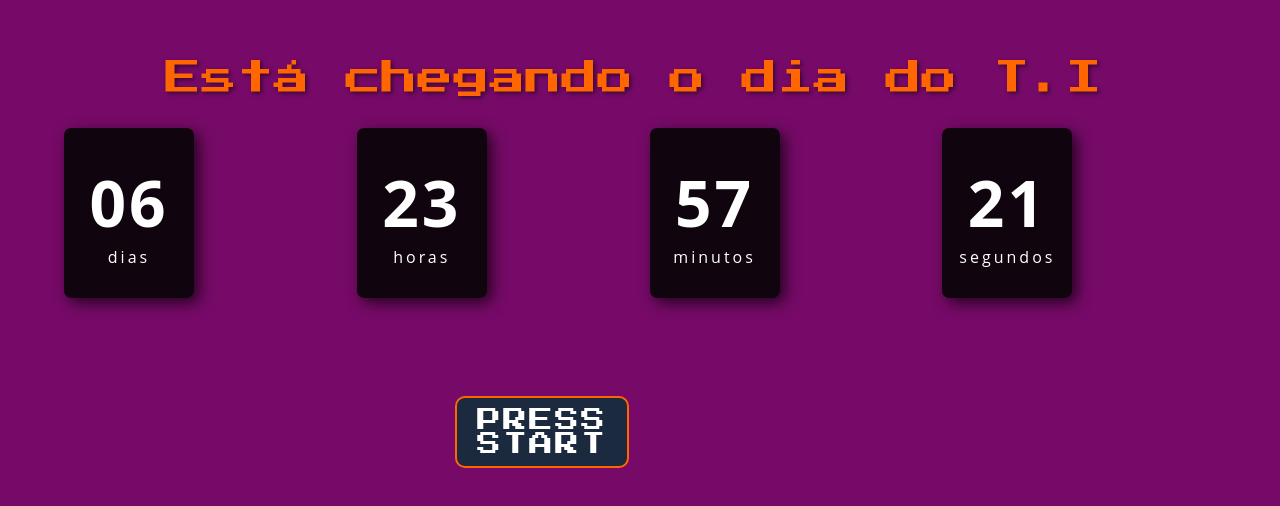
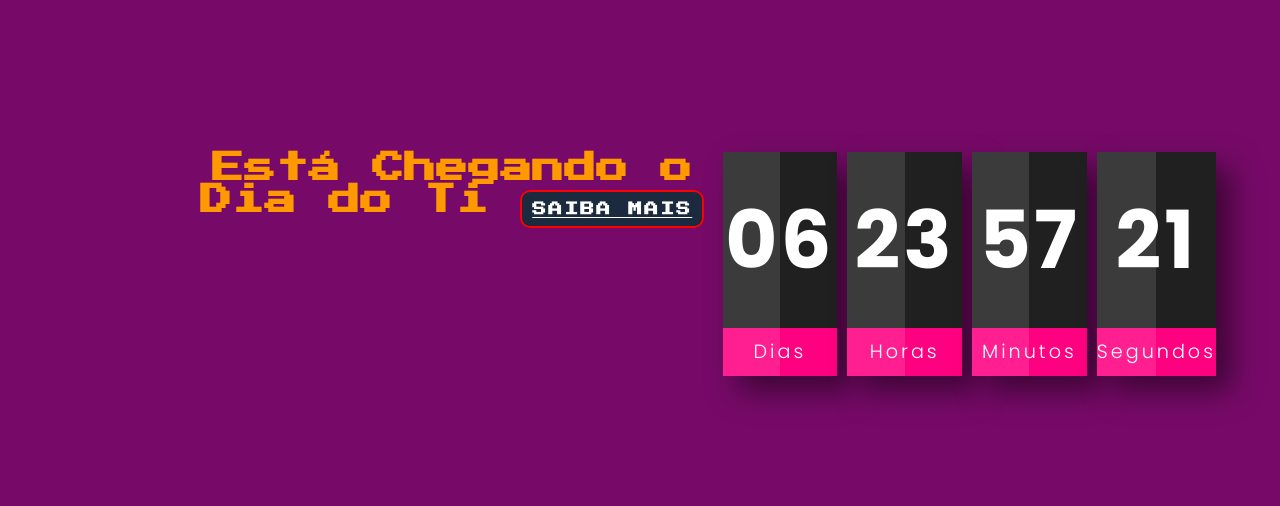
Before and after one commit to thiagojanus/diadot.i, a plain HTML site: page index.html in a window 1280 px wide. Shown: the part 136-642 px from the top of the page. Drawn offline with Linux system fonts and the light colour scheme.

Commit message:
Add files via upload

```diff
--- a/index.html
+++ b/index.html
@@ -5,6 +5,7 @@
     <meta name="viewport" content="width=device-width, initial-scale=1.0" />
     <link  rel="icon" href="img/favicon-16x16.png" type="image/x-icon">
     <title>T.I DAY</title>
+    <link  rel="icon" href="img/logo 3favicon-32x32.png" type="image/x-icon">
     <link rel="stylesheet" href="css/style.css">
 
   </head>
@@ -13,75 +14,35 @@
   <body>
 
     <div class="countdown">
-      <span class="title">Está chegando o dia do T.I </span>
+        <h1 class="tituloo">Está Chegando o Dia do Ti
+            <a href="carregamento.html" class="botao-estilo-80">Saiba Mais</a>
+        </h1>
+
+
+
       <div class="box">
-        <span class="value" data-days>00</span>
-        <span class="name">dias</span>
+          <span class="num" data-days>00</span>
+          <span class="text">Dias</span>
       </div>
       <div class="box">
-        <span class="value" data-hours>00</span>
-        <span class="name">horas</span>
+          <span class="num" data-hours>00</span>
+          <span class="text">Horas</span>
       </div>
       <div class="box">
-        <span class="value" data-minutes>00</span>
-        <span class="name">minutos</span>
+          <span class="num" data-minutes>00</span>
+          <span class="text">Minutos</span>
       </div>
       <div class="box">
-        <span class="value" data-seconds>00</span>
-        <span class="name">segundos</span>
+          <span class="num" data-seconds>00</span>
+          <span class="text">Segundos</span>
       </div>
 
-        <a href="carregamento.html">
-        <button class="botao-game">Press Start </button>
-      </a>
+  </div>
 
-    </div>
 
     <style>
 
 @import url('https://fonts.googleapis.com/css2?family=Press+Start+2P&display=swap');
-
-
-* {
-
-    margin: 0;
-
-    padding: 0;
-
-    font-family: 'Open Sans', sans-serif;
-
-}
-
-.botao-game {
-      background-color: #1b2a3e; /* Cor de fundo do botão */
-      color: #fff; /* Cor do texto do botão */
-      font-size: 24px; /* Tamanho da fonte */
-      padding: 10px 20px; /* Espaçamento interno */
-      border: 2px solid #ff6600; /* Cor da borda do botão */
-      border-radius: 10px; /* Cantos arredondados */
-      text-transform: uppercase; /* Transforma o texto em maiúsculas */
-      letter-spacing: 2px; /* Espaçamento entre letras */
-      font-family: 'Press Start 2P', cursive; /* Usando a fonte Press Start 2P que mencionei anteriormente */
-      cursor: pointer; /* Altera o cursor para a mão quando passa por cima */
-      transition: background-color 0.3s, color 0.3s; /* Efeito de transição suave */
-      margin-left: 150%;
-     margin-top: 25%;
-    }
-
-    .botao-game:hover {
-      background-color: #8AEAFF; /* Cor de fundo quando o mouse passa por cima */
-      color: #1b2a3e; /* Cor do texto quando o mouse passa por cima */
-    }
-
-.title{
-  color: #fff;
-  font-family: 'Press Start 2P', sans-serif;
-  font-size: 36px;
-  color: #ff6600; /* Exemplo de cor laranja */
-  text-shadow: 2px 2px 4px rgba(0, 0, 0, 0.5);
-  left: 10%;
-}
-
 
 body {
 
@@ -98,85 +59,149 @@ body {
 }
 
 
+        .titulo{
+            background-color: #000;
+            color: #ff7f00;
+        }
+        .titulo{
+            background-color: #ff7f00;
+            border: 2px solid #ff7f00;
+            color: #000;
+            font-family: "Press Start 2P", cursive;
+            font-size: 1.5em;
+            padding: 10px 20px;
+            text-decoration: none;
+            text-transform: uppercase;
+            letter-spacing: 2px;
+            transition: background-color 0.3s, color 0.3s;
+        }
 
-.box {
+*{
+  padding: 0;
+  margin: 0;
+  box-sizing: border-box;
+  font-family: "Poppins",sans-serif;
+  color: #ffffff;
+}
+body{
+  background-color: #770a68;
+}
 
-    display: flex;
-
-    align-items: center;
-
-    justify-content: space-around;
-
-    height: 200px;
-
-    width: 140px;
-
-    background: transparent;
-
-    border-radius: 3px;
-
-    box-shadow: 0px 8px 10px rgba(0, 0, 0, .5);
+.botao-estilo-80 {
+    background-color: #1b2a3e; /* Cor de fundo do botão */
+    color: #fff; /* Cor do texto do botão */
+    font-size: 14px; /* Tamanho da fonte */
+    padding: 10px 10px; /* Espaçamento interno */
+    border: 2px solid #ff0000; /* Cor da borda do botão */
+    border-radius: 10px; /* Cantos arredondados */
+    text-transform: uppercase; /* Transforma o texto em maiúsculas */
+    letter-spacing: 2px; /* Espaçamento entre letras */
+    font-family: 'Press Start 2P', cursive; /* Usando a fonte Press Start 2P que mencionei anteriormente */
+    cursor: pointer; /* Altera o cursor para a mão quando passa por cima */
+    transition: background-color 0.3s, color 0.3s; /* Efeito de transição suave */
 
         }
 
-
-
-.box {
-
-    height: 170px;
-
-    width: 130px;
-
-    display: flex;
-
-    flex-direction: column;
-
-    align-items: center;
-
-    justify-content: center;
-
-    color: #fff;
-
-    background: rgba(5, 5, 5, .9);
-
-    box-shadow: 5px 5px 15px rgba(0, 0, 0, .7);
-
-    border-radius: 7px;
-
-    letter-spacing: 3px;
+        .botao-estilo-80:hover {
+            background-color: #ff8800; /* Cor de fundo quando o mouse passa por cima */
+    color: #1b2a3e; /* Cor do texto quando o mouse passa por cima */
 
         }
 
-
-
-.relogio span {
-
-    font-weight: bolder;
-
-    font-size: 60px;
-
+.countdown{
+  width: 80vw;
+  display: flex;
+  justify-content: space-around;
+  gap: 10px;
+  position: absolute;
+  transform: translate(-50%,-50%);
+  top: 50%;
+  left: 50%;
+}
+.box{
+  width: 28vmin;
+  height: 28vmin;
+  display: flex;
+  flex-direction: column;
+  align-items: center;
+  justify-content: space-evenly;
+  position: relative;
+  box-shadow: 15px 15px 30px rgba(0,0,0,0.5);
+  font-size: 16px;
+}
+.box:after{
+  content: "";
+  position: absolute;
+  background-color: rgba(255,255,255,0.12);
+  height: 100%;
+  width: 50%;
+  left: 0;
+}
+span.num{
+  background-color: #202020;
+  height: 100%;
+  width: 100%;
+  display: grid;
+  place-items: center;
+  font-weight: 600;
+  font-size: 5em;
+}
+span.text{
+  font-size: 1.2em;
+  background-color: #ff0080;
+  display: block;
+  width: 100%;
+  text-align: center;
+  padding: 0.5em 0;
+  font-weight: 400;
+}
+.tituloo{
+    font-family: "Press Start 2P", cursive;
+            font-size: 0,5em;
+            color: rgb(255, 153, 0);
+            text-align: center;
         }
 
 
-
-.relogio span.tempo {
-
-    font-size: 10px;
-
+@media screen and (max-width: 1024px){
+  .countdown{
+      width: 85vw;
   }
-@media screen and (max-width: 700px) {
- .countdown { width:400px;
- }
-
- .botao-game {margin-right: 10%;
+  .box{
+      height: 26vmin;
+      width: 26vmin;
+      font-size: 12px;
   }
 
 }
+@media screen and (max-width: 768px){
+  .countdown{
+      width: 90vw;
+      flex-wrap: wrap;
+      gap: 30px;
+  }
+  .box{
+      width: calc( 50% - 40px );
+      height: 30vmin;
+      font-size: 14px;
+  }
+}
+@media screen and (max-width: 480px){
+.countdown{
+      width: 90vw;
+      flex-wrap: wrap;
+      gap: 49px;
+  }
+  .box{
+      width: calc( 50% - 40px );
+      height: 30vmin;
+      font-size: 14px;
+  }
+}
+
   </style>
 
 
+  <script src="js/app.js"></script>
 
-    <script src="js/app.js" defer></script>
 </body>
-
-</html>
```
Lines whose indentation alone changed are shown as unchanged.
